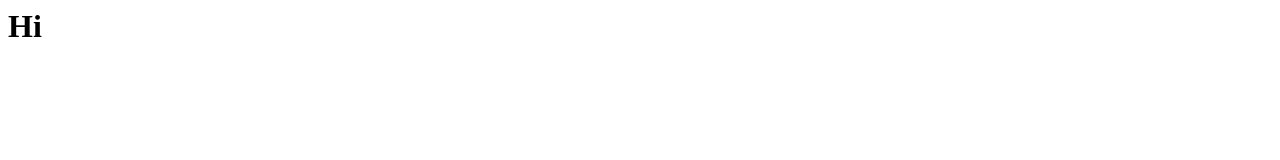
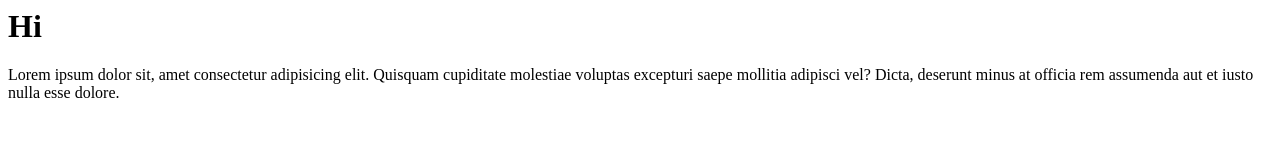
Before and after one commit to nasiimo/Semester-Project, a plain HTML site: page index.html in a window 1280 px wide. Drawn offline with Linux system fonts and the light colour scheme.

Commit message:
index.html

```diff
--- a/index.html
+++ b/index.html
@@ -8,5 +8,7 @@
     <header>
         <h1>Hi</h1>
     </header>
+
+    <p>Lorem ipsum dolor sit, amet consectetur adipisicing elit. Quisquam cupiditate molestiae voluptas excepturi saepe mollitia adipisci vel? Dicta, deserunt minus at officia rem assumenda aut et iusto nulla esse dolore.</p>
 </body>
 </html>
```
